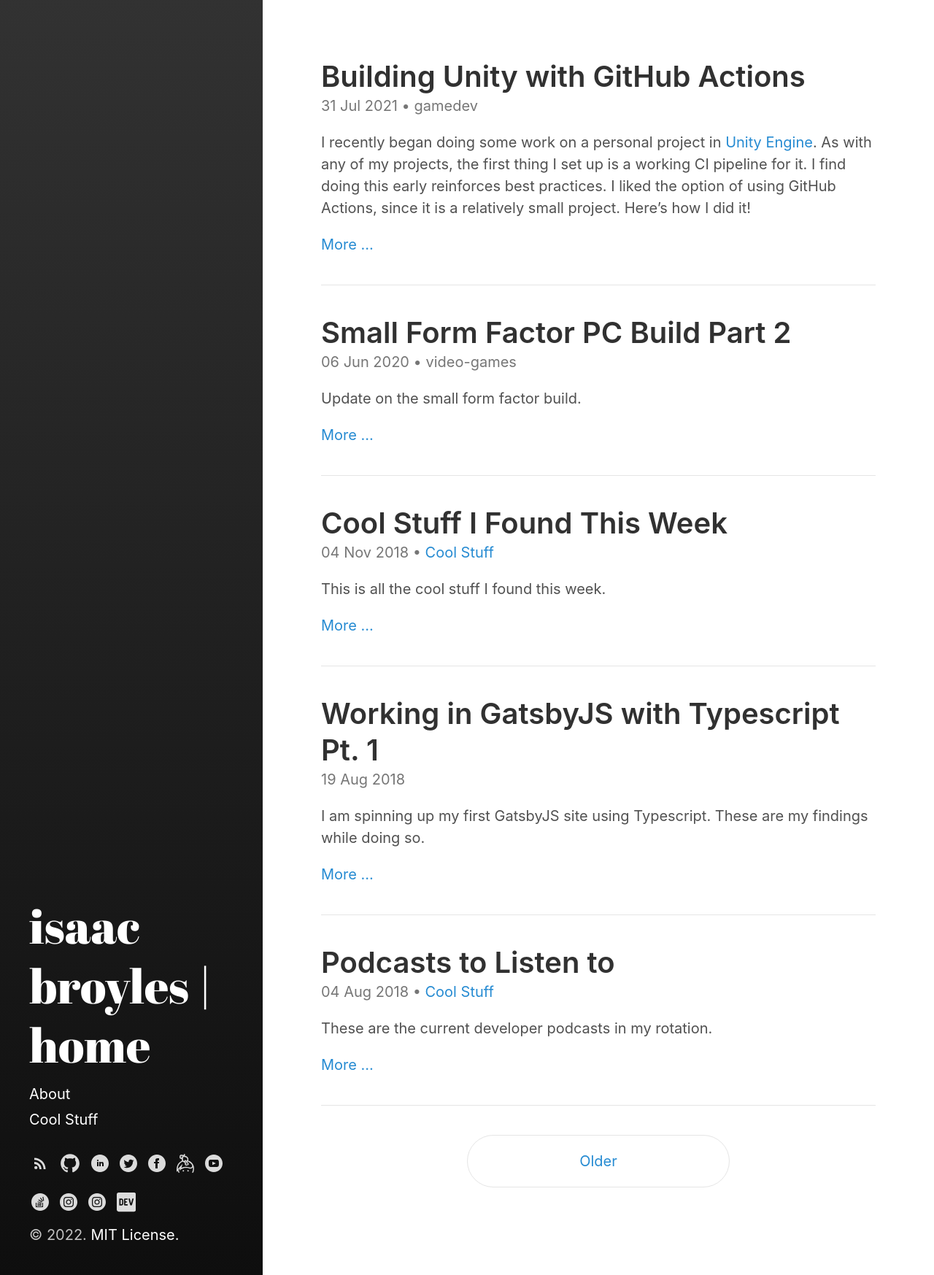
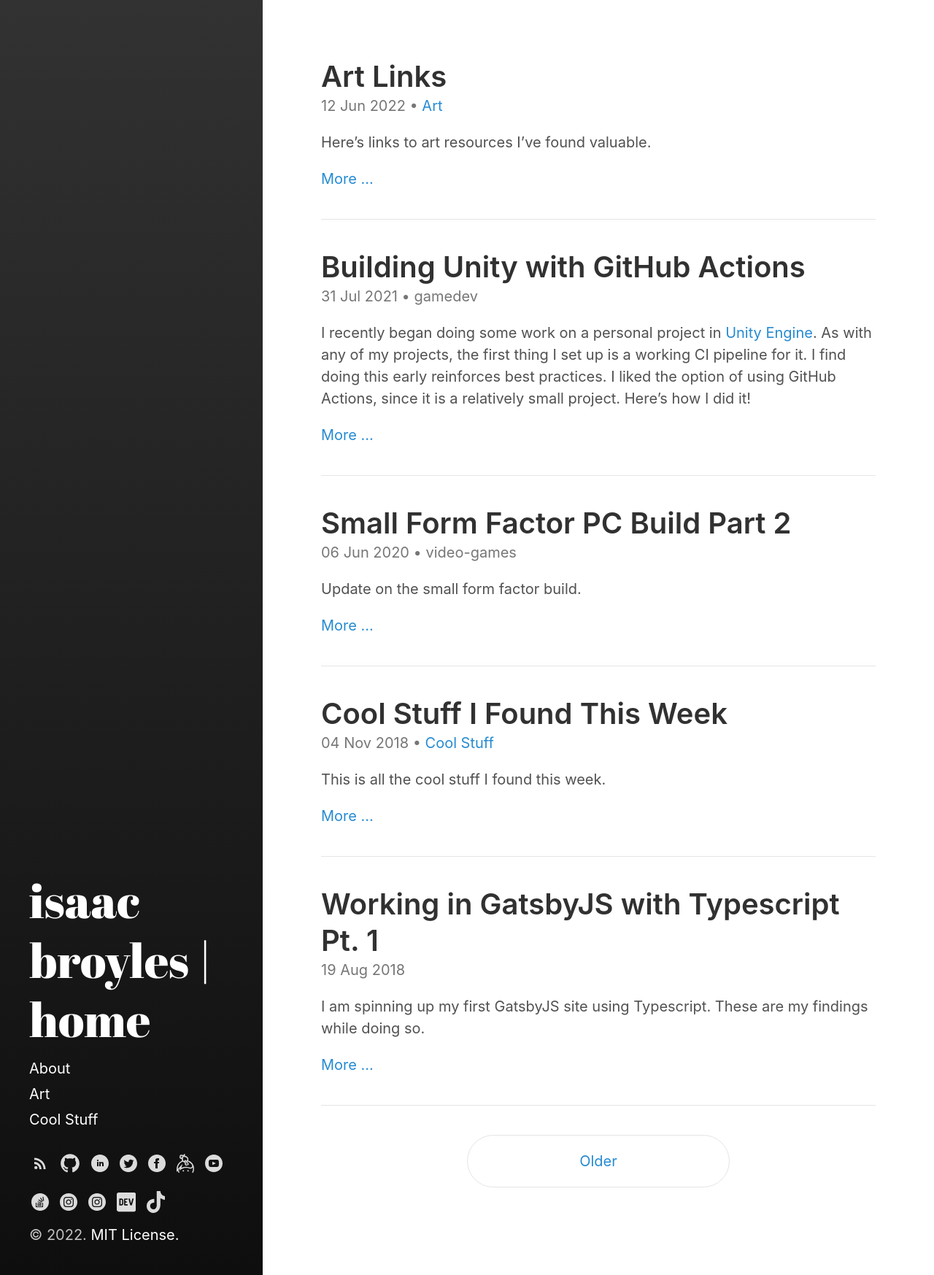
Before and after one commit to isaacbroyles/isaacbroyles.github.io, a Jekyll site: the page built from index.html, in a window 1280 px wide. Shown: the whole page at 73% size. Built offline with Jekyll 4.4.1, drawn with Linux system fonts in a browser that asks for light colours; the list of posts is cut into pages by our own code; part of the change alters nothing that is shown.

Commit message:
Add art links

```diff
--- a/_includes/custom-icon-links.html
+++ b/_includes/custom-icon-links.html
@@ -108,3 +108,14 @@
 >
   {% include svg/dev.svg %}
 </a>
+<a
+  id="tiktok-link"
+  class="icon"
+  title="TikTok"
+  aria-label="TikTok"
+  rel="me"
+  href="https://www.tiktok.com/@isaacbroyles.art"
+  target="_blank"
+>
+  {% include svg/tiktok.svg %}
+</a>
--- /dev/null
+++ b/_posts/2022-06-12-art-links.md
@@ -0,0 +1,34 @@
+---
+layout: post
+title: "Art Links"
+excerpt_separator: <!--more-->
+author: isaacbroyles
+image: /assets/images/2020-07-04-unity-github-actions/unity.png
+last_modified_at: 2022-06-12T20:18:16+0000
+date: 2022-06-12T20:18:16+0000
+permalink: /art/2022/06/12/art-links.html
+categories:
+  - art
+tags:
+  - art
+---
+
+Here's links to art resources I've found valuable.
+
+<!--more-->
+
+NOTE: Some of the links below may be affiliate links. Nevertheless, I don't put affiliate links to things unless I've personally used/vetted them. Feel free to contact me if you have any questions.
+
+## Books
+
+* [Figure Drawing for All It's Worth - Andrew Loomis](https://amzn.to/3xH5d72){:target="\_blank"} - This has been my primary study material for figure drawing. I worked through this book page by page, redrawing many of the poses in here as per Loomis' method. I feel like my figure drawing improved significantly after going through this book.
+
+* [Drawing on the Right Side of the Brain](https://amzn.to/3zzeiA1){:target="\_blank"} - I have mixed feelings about this book, but I would still recommend it to very early beginners. It has some good lessons, but I personally felt like I needed to quickly move on from the lessons in this book.
+
+## Supplies
+
+## Online Resources
+
+* [RadioRunner's Curriculum for the Solo Artist - Original Post](https://www.reddit.com/r/learnart/comments/dapk62/from_the_guy_who_made_the_most_comprehensive_list/){:target="\_blank"} - RadioRunner compiled an awesome list of online resources a few years back, and posted it to Reddit. I've used this list as a hub to find some of the best resources for the topics I want to study. Strongly recommend going through it.
+* [RadioRunner's Curriciulum for the Solo Artist - Online Version](https://www.brendanmeachen.com/soloartist){:target="\_blank"} - The above hosted in web format, with clickable links.
+* [Croquis Cafe](https://croquis.cafe/){:target="\_blank"} - Really helpful resource for quality poses.
--- /dev/null
+++ b/category/art.md
@@ -0,0 +1,5 @@
+---
+layout: category
+title: Art
+category: art
+---
```
Also changed, not shown: _includes/svg/tiktok.svg (added).
